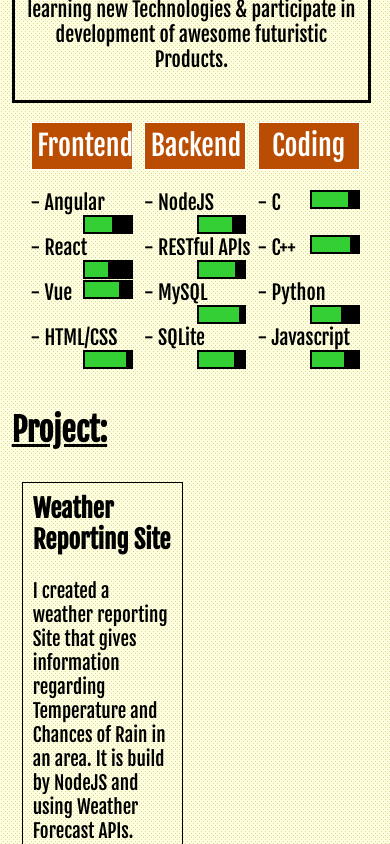
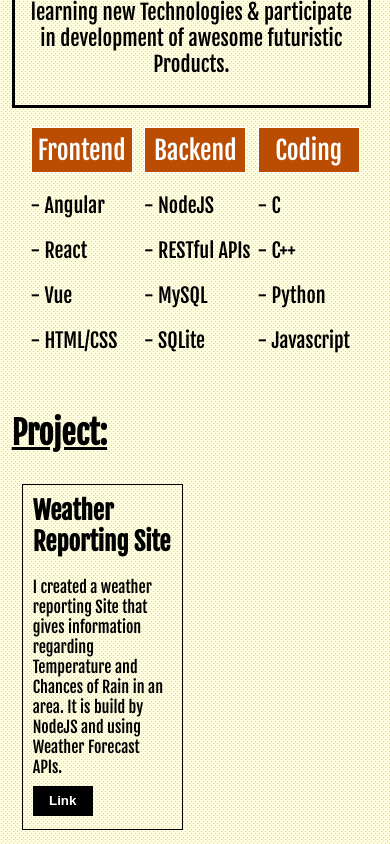
Before and after one commit to aciskool/Portfolio, a Vue app: page / in a window 390 px wide. Shown: the part 920-1764 px from the top of the page. Built offline with nearby package versions, Linux system fonts and the light colour scheme.

Commit message:
responsive

```diff
--- a/src/components/HelloWorld.vue
+++ b/src/components/HelloWorld.vue
@@ -226,12 +226,12 @@ export default {
   border: 3px solid black;
   margin-right: 5%;
   padding: 2%;
-  font-size: 20px;
+  font-size: 1.3em;
   text-align: center;
 }
 .projectData{
   display: grid;
-  font-size: 19px;
+  font-size: 1em;
   grid-template-columns: 1fr 1fr;
   grid-column-gap: 5%;
   padding: 10px;
@@ -257,7 +257,7 @@ export default {
 }
 .educationData{
   display: grid;
-  font-size: 19px;
+  font-size: 1em;
   grid-template-columns: 1fr 1fr 1fr;
   grid-column-gap: 5%;
   padding: 10px;
@@ -290,10 +290,20 @@ export default {
 .progress{
   border-right: 2px solid black;
   float: left;
-  padding: 2px;
-  height: 15px;
+  padding: 1%;
+  height: 100%;
   background-color:#34cf34;
 }
+ @media only screen and (max-width: 780px) {
+    .bar{
+      display: none;
+    }
+    .educationData{
+      grid-template-columns: 1fr 1fr;
+      grid-gap: 10%;
+      margin-bottom: 20%;
+    }
+ }
 ul {
   list-style-type: none;
   margin: 0;
@@ -340,7 +350,7 @@ li a:hover {
     font-family: 'Fjalla One', sans-serif;
     color: white;
     padding: 5%;
-    font-size: 28px;
+    font-size: 1.6em;
     margin-right: 10%;
     border: 1px white solid;
  }
```
